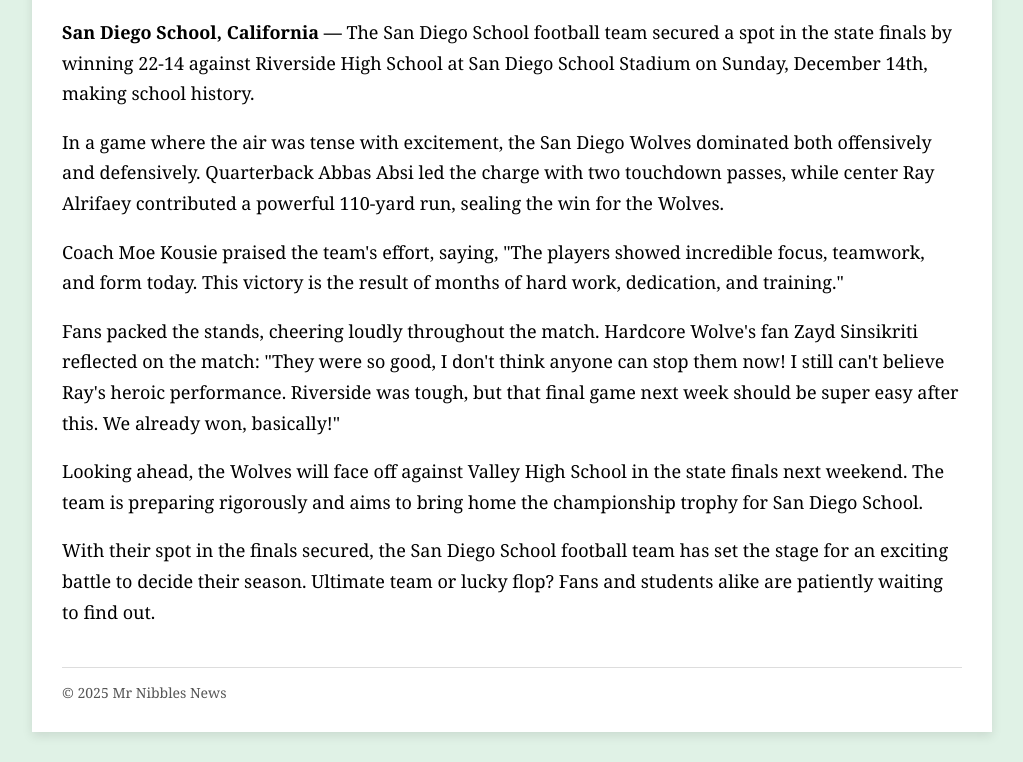
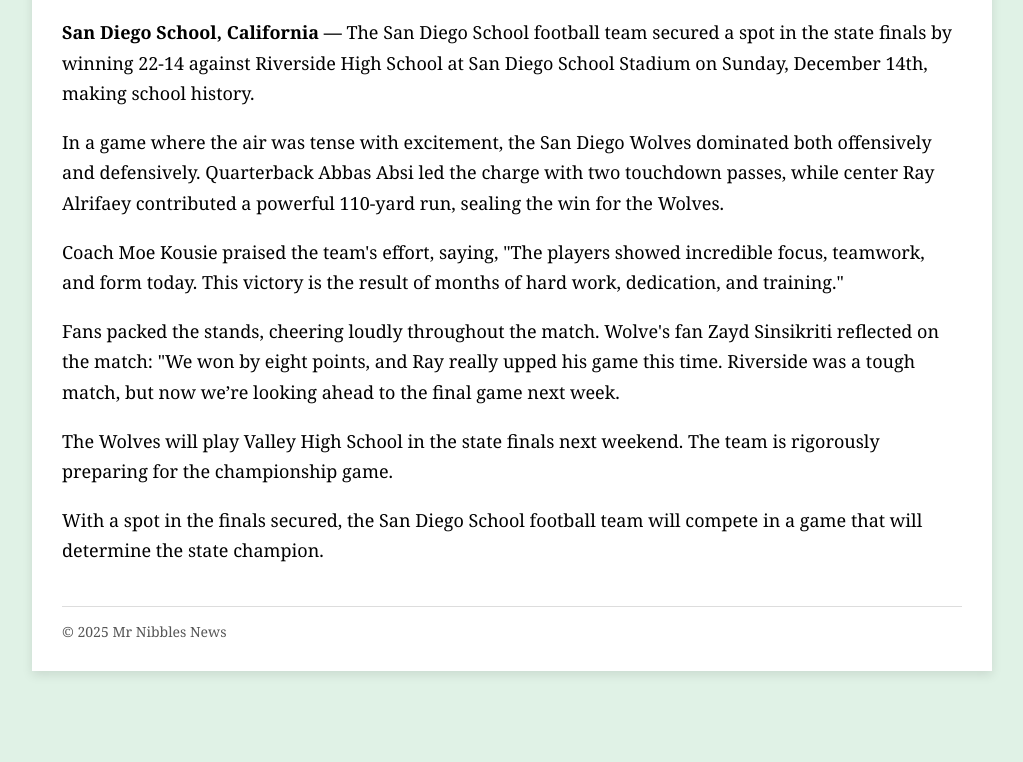
Before and after one commit to bananaman-mrnibls/newsfinalarticle, a plain HTML site: page index.html in a window 1280 px wide. Shown: the part 928-1690 px from the top of the page, without its empty margins (128-1151 px from the left). After the commit the page ends 1629 px from the top, so only its background shows below. Drawn offline with Linux system fonts and the light colour scheme.

Commit message:
Revise match summary and fan quotes in index.html

```diff
--- a/index.html
+++ b/index.html
@@ -89,11 +89,11 @@
 
     <p>Coach Moe Kousie praised the team's effort, saying, "The players showed incredible focus, teamwork, and form today. This victory is the result of months of hard work, dedication, and training."</p>
 
-    <p>Fans packed the stands, cheering loudly throughout the match. Hardcore Wolve's fan Zayd Sinsikriti reflected on the match: "They were so good, I don't think anyone can stop them now! I still can't believe Ray's heroic performance. Riverside was tough, but that final game next week should be super easy after this. We already won, basically!"</p>
+    <p>Fans packed the stands, cheering loudly throughout the match. Wolve's fan Zayd Sinsikriti reflected on the match: "We won by eight points, and Ray really upped his game this time. Riverside was a tough match, but now we’re looking ahead to the final game next week.</p>
 
-    <p>Looking ahead, the Wolves will face off against Valley High School in the state finals next weekend. The team is preparing rigorously and aims to bring home the championship trophy for San Diego School.</p>
+    <p>The Wolves will play Valley High School in the state finals next weekend. The team is rigorously preparing for the championship game.</p>
 
-    <p>With their spot in the finals secured, the San Diego School football team has set the stage for an exciting battle to decide their season. Ultimate team or lucky flop? Fans and students alike are patiently waiting to find out.</p>
+    <p>With a spot in the finals secured, the San Diego School football team will compete in a game that will determine the state champion.</p>
 
     <div class="footer">© 2025 Mr Nibbles News</div>
   </div>
```
